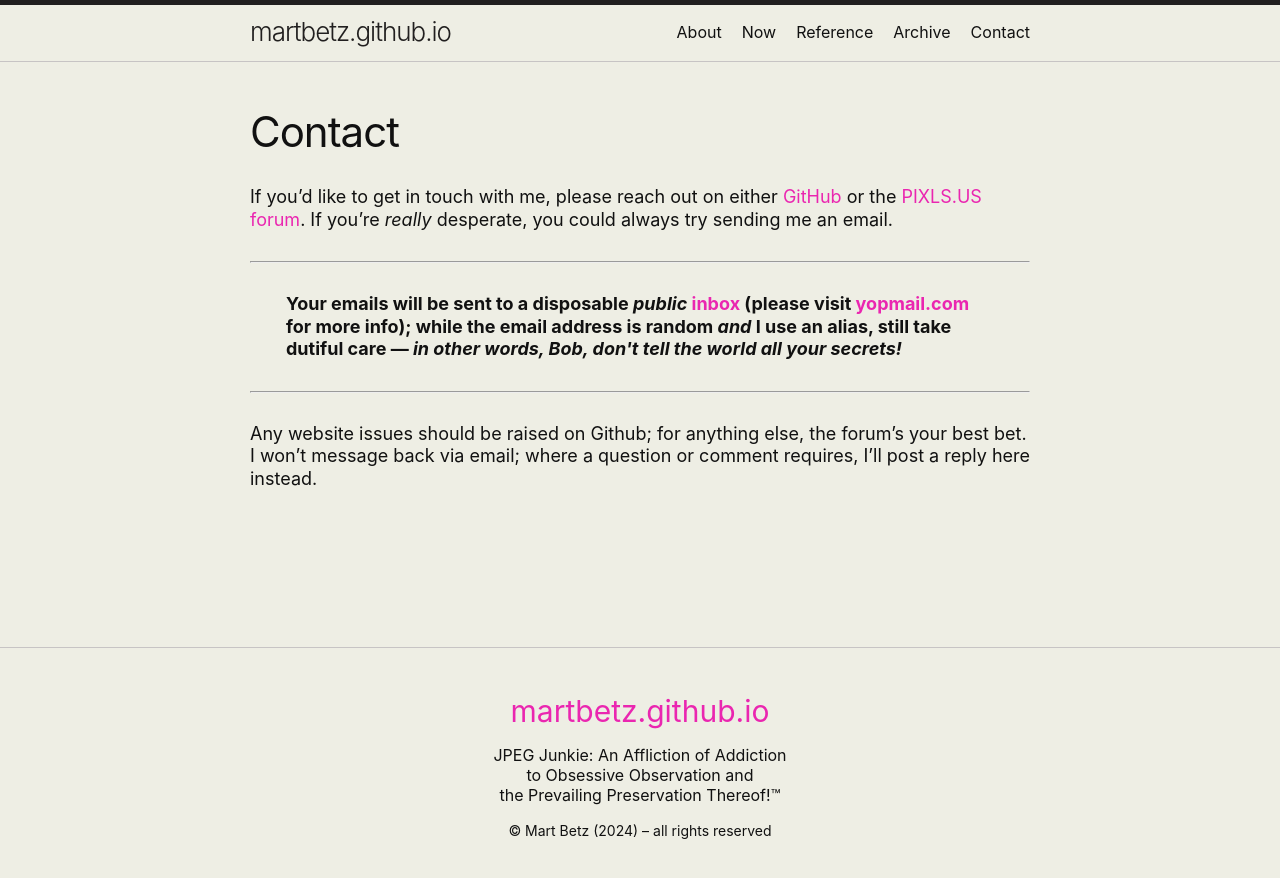
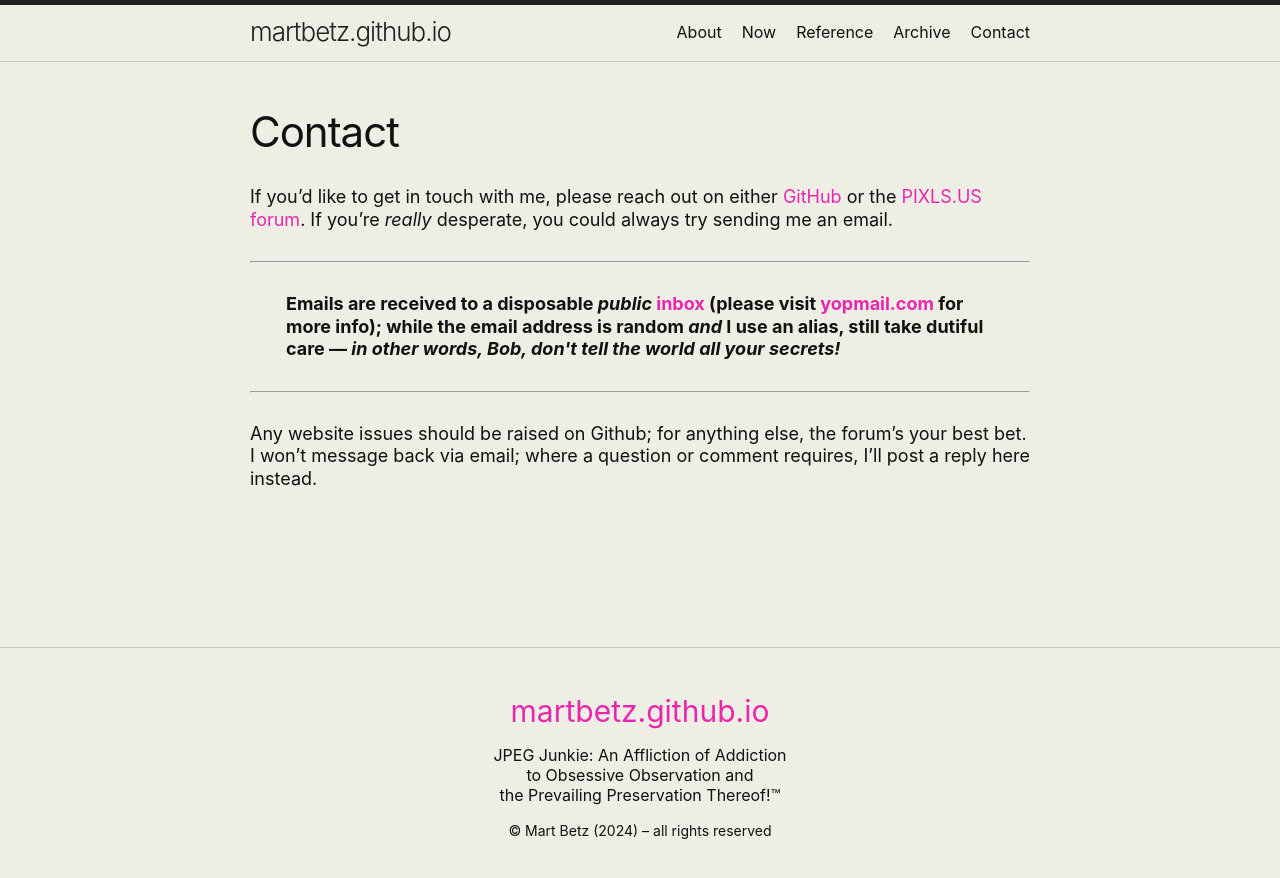
Before and after one commit to martbetz/martbetz.github.io, a Jekyll site: the page built from contact.html, in a window 1280 px wide. Shown: the top 878 px of the page. Built offline with Jekyll 4.4.1, drawn with Linux system fonts in a browser that asks for light colours.

Commit message:
Update contact.html

```diff
--- a/contact.html
+++ b/contact.html
@@ -13,7 +13,7 @@
 
 <p>
  <span style="display:block; margin-left:2em; margin-right:2em">
-<b>Your emails will be sent to a disposable <i>public</i> <a class="u-email" href="mailto:{{ site.author.email }}">inbox</a> (please visit <a href="https://www.yopmail.com">yopmail.com</a> for more info); while the email address is random <i>and</i> I use an alias, still take dutiful care&nbsp;— <i> in other words, Bob, don't tell the world all your secrets!</i></b>
+<b>Emails are received to a disposable <i>public</i> <a class="u-email" href="mailto:{{ site.author.email }}">inbox</a> (please visit <a href="https://www.yopmail.com">yopmail.com</a> for more info); while the email address is random <i>and</i> I use an alias, still take dutiful care&nbsp;— <i> in other words, Bob, don't tell the world all your secrets!</i></b>
 </span>
 </p>
 
```
